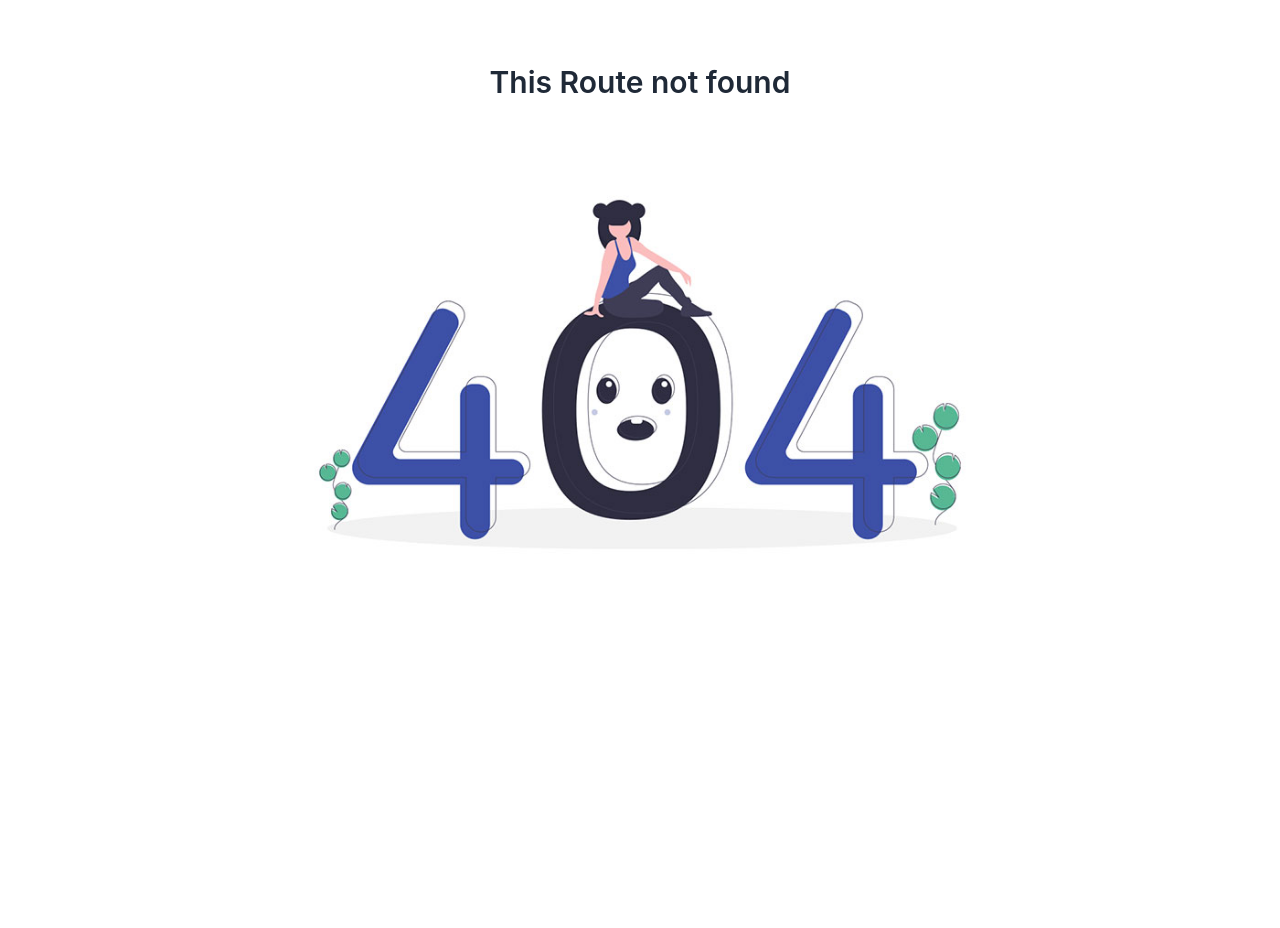
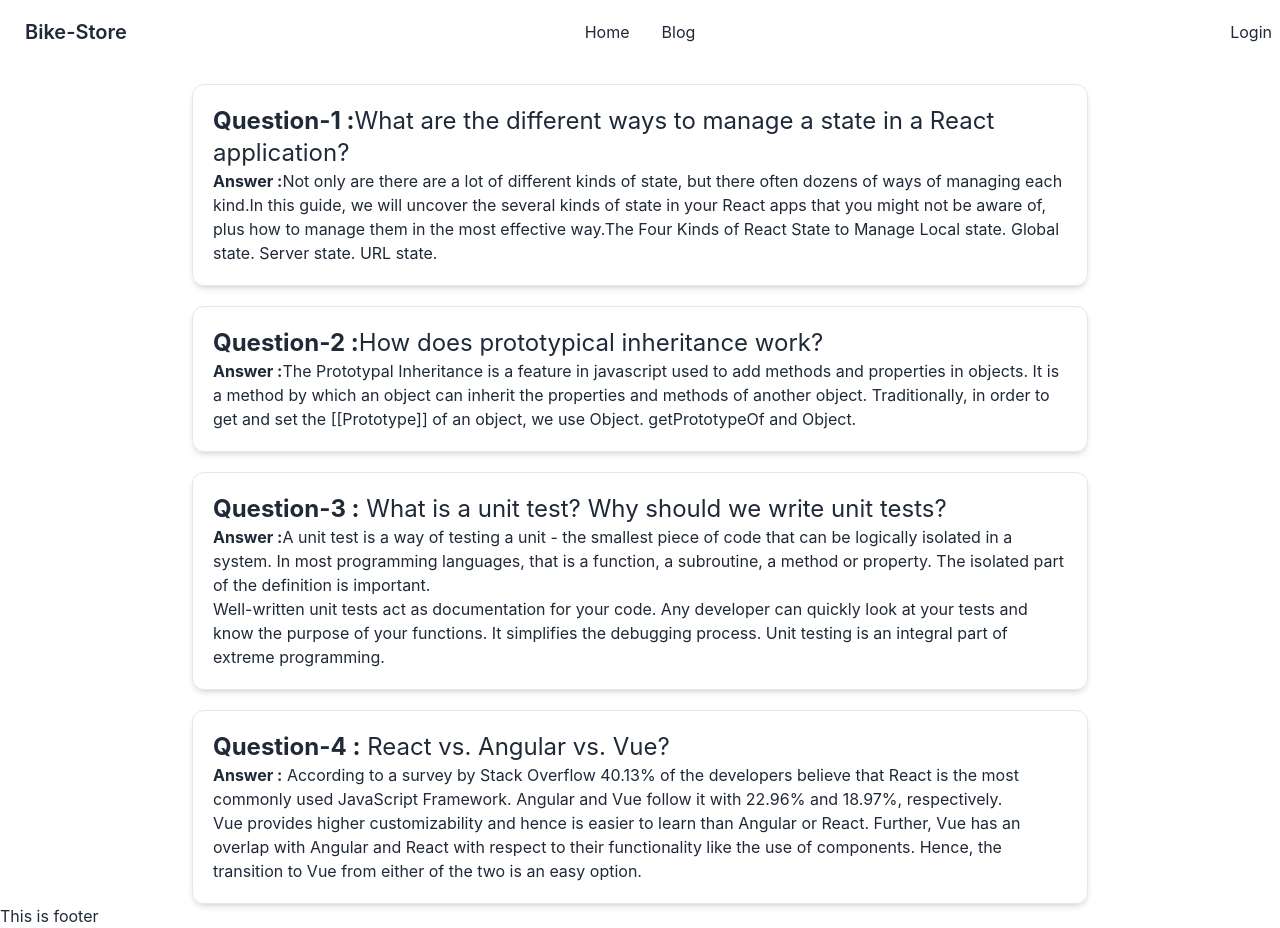
Before and after one commit to RobinHossain5261/bike-store-client, a React (Create React App) app: page /blog in a window 1280 px wide. Before the commit this address had no page. Before the commit the page ends 800 px from the top, so only its background shows below. Built offline with nearby package versions, Linux system fonts and the light colour scheme.

Commit message:
blog page added

```diff
--- a/src/Routers/Routers/Routers.js
+++ b/src/Routers/Routers/Routers.js
@@ -1,6 +1,7 @@
 import { createBrowserRouter } from "react-router-dom";
 import Main from "../../layout/Main";
 import ErrorPage from "../../pages/404page/ErrorPage";
+import Blog from "../../pages/Blog/Blog";
 import Home from "../../pages/Home/Home/Home";
 import Login from "../../pages/Login/Login";
 
@@ -14,6 +15,10 @@ export const router = createBrowserRouter([
                 element: <Home></Home>
             },
             {
+                path: '/blog',
+                element: <Blog></Blog>
+            },
+            {
                 path: '/login',
                 element: <Login></Login>
             }
--- a/src/pages/404page/ErrorPage.js
+++ b/src/pages/404page/ErrorPage.js
@@ -1,4 +1,5 @@
 import React from 'react';
+import { Link } from 'react-router-dom';
 import pic from '../../images/404-pages.jpg';
 
 const ErrorPage = () => {
@@ -6,6 +7,7 @@ const ErrorPage = () => {
         <div className='text-center mt-16'>
             <h1 className='text-3xl font-semibold'>This Route not found</h1>
             <img src={pic} alt="" />
+            <Link className='text-green-500' to='/'>Go to home</Link>
         </div>
     );
 };
--- /dev/null
+++ b/src/pages/Blog/Blog.js
@@ -0,0 +1,28 @@
+import React from 'react';
+
+const Blog = () => {
+    return (
+        <div>
+            <div className='max-w-4xl p-5 rounded-xl shadow-md mx-auto mt-5 border border-gray-200'>
+                <h3 className='text-2xl'><strong>Question-1 :</strong>What are the different ways to manage a state in a React application?</h3>
+                <p><strong>Answer :</strong>Not only are there are a lot of different kinds of state, but there often dozens of ways of managing each kind.In this guide, we will uncover the several kinds of state in your React apps that you might not be aware of, plus how to manage them in the most effective way.The Four Kinds of React State to Manage
+                    Local state. Global state. Server state. URL state.</p>
+            </div>
+            <div className='max-w-4xl p-5 rounded-xl shadow-md mx-auto mt-5 border border-gray-200'>
+                <h3 className='text-2xl'><strong>Question-2 :</strong>How does prototypical inheritance work?</h3>
+                <p><strong>Answer :</strong>The Prototypal Inheritance is a feature in javascript used to add methods and properties in objects. It is a method by which an object can inherit the properties and methods of another object. Traditionally, in order to get and set the [[Prototype]] of an object, we use Object. getPrototypeOf and Object.</p>
+            </div>
+            <div className='max-w-4xl p-5 rounded-xl shadow-md mx-auto mt-5 border border-gray-200'>
+                <h3 className='text-2xl'><strong>Question-3 :</strong> What is a unit test? Why should we write unit tests?</h3>
+                <p><strong>Answer :</strong>A unit test is a way of testing a unit - the smallest piece of code that can be logically isolated in a system. In most programming languages, that is a function, a subroutine, a method or property. The isolated part of the definition is important. <br />Well-written unit tests act as documentation for your code. Any developer can quickly look at your tests and know the purpose of your functions. It simplifies the debugging process. Unit testing is an integral part of extreme programming.</p>
+            </div>
+            <div className='max-w-4xl p-5 rounded-xl shadow-md mx-auto mt-5 border border-gray-200'>
+                <h3 className='text-2xl'><strong>Question-4 :</strong> React vs. Angular vs. Vue?</h3>
+                <p><strong>Answer :</strong> According to a survey by Stack Overflow 40.13% of the developers believe that React is the most commonly used JavaScript Framework. Angular and Vue follow it with 22.96% and 18.97%, respectively. <br />Vue provides higher customizability and hence is easier to learn than Angular or React. Further, Vue has an overlap with Angular and React with respect to their functionality like the use of components. Hence, the transition to Vue from either of the two is an easy option.</p>
+            </div>
+
+        </div>
+    );
+};
+
+export default Blog;
--- a/src/pages/Shared/Header/Header.js
+++ b/src/pages/Shared/Header/Header.js
@@ -11,7 +11,7 @@ const Header = () => {
                     </label>
                     <ul tabIndex={0} className="menu menu-compact dropdown-content mt-3 p-2 shadow bg-base-100 rounded-box w-52">
                         <li><Link to="/">Home</Link></li>
-                        <li><Link to="/">Blog</Link></li>
+                        <li><Link to="/blog">Blog</Link></li>
 
 
                     </ul>
@@ -21,7 +21,7 @@ const Header = () => {
             <div className="navbar-center hidden lg:flex">
                 <ul className="menu menu-horizontal p-0">
                     <li><Link to="/">Home</Link></li>
-                    <li><Link to="/">Blog</Link></li>
+                    <li><Link to="/blog">Blog</Link></li>
 
                 </ul>
             </div>
```
